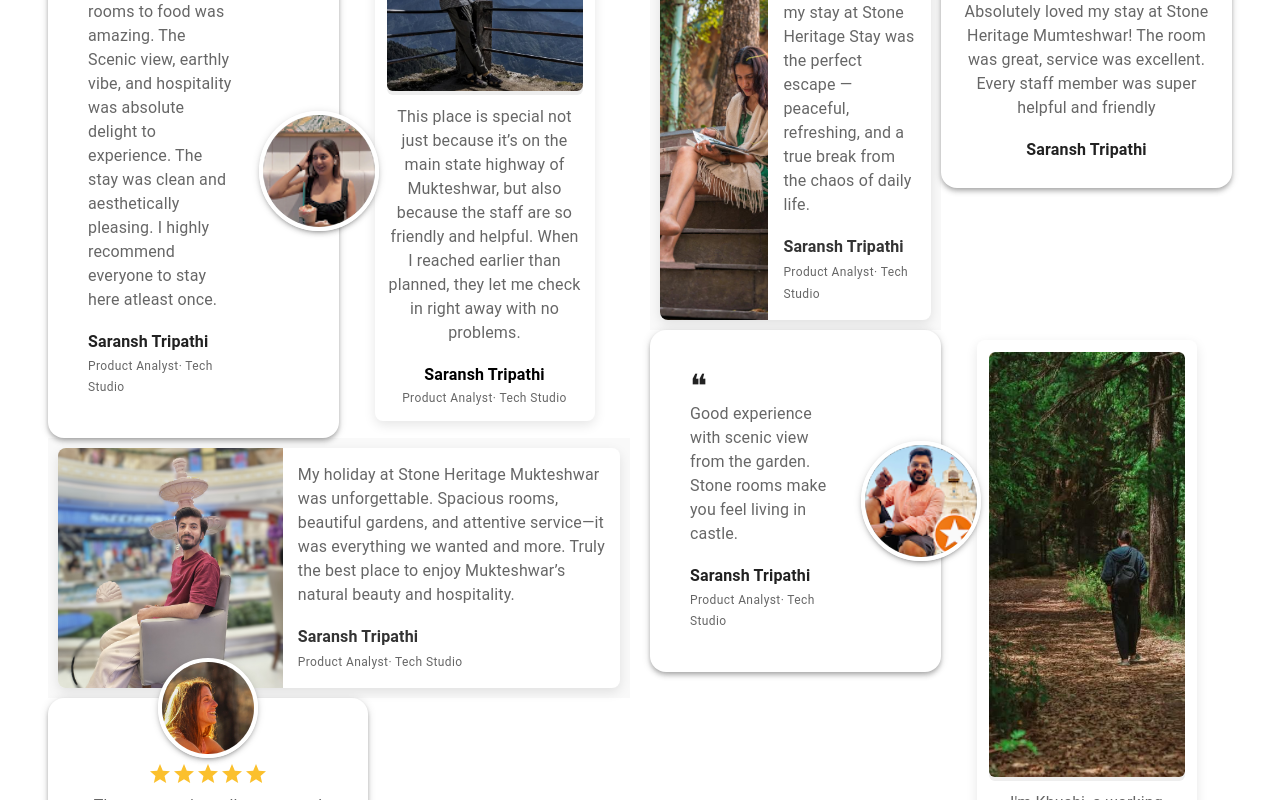
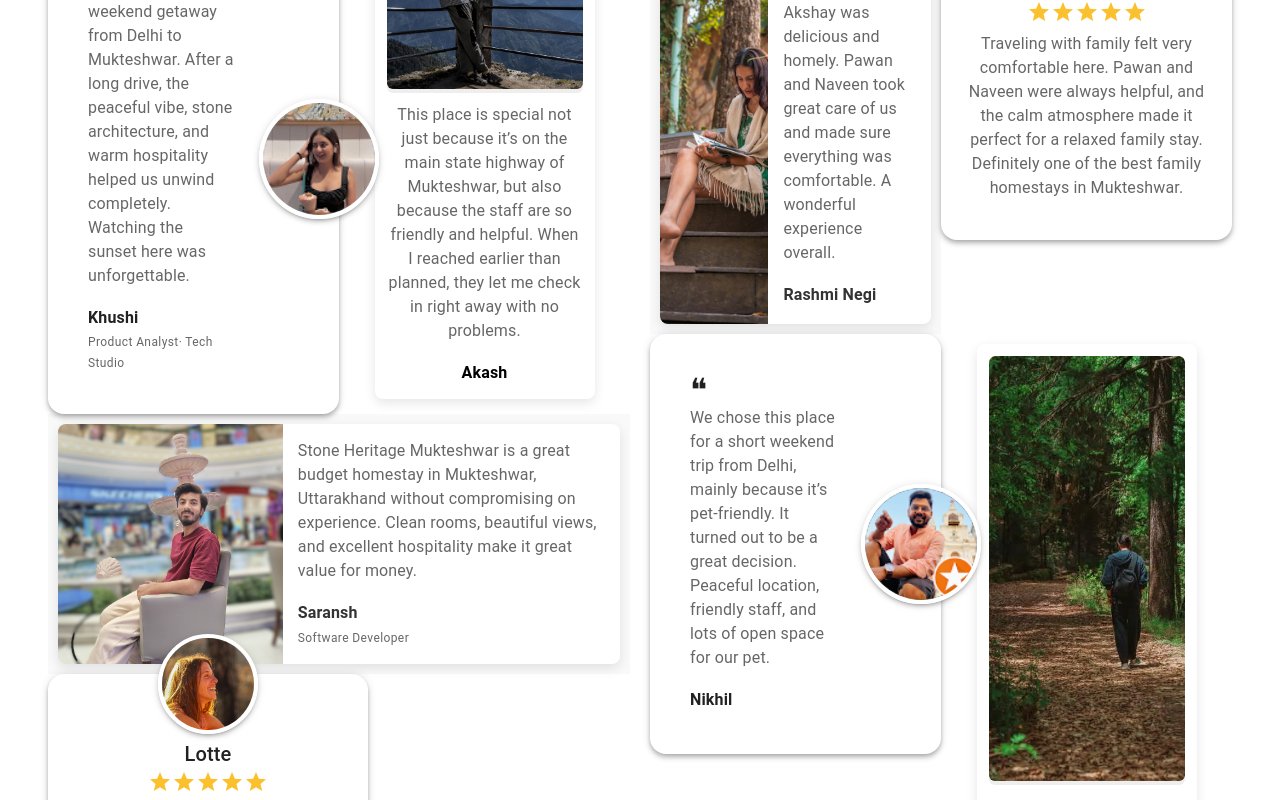
Before and after one commit to Canisam/theStoneHeritage, a React (Vite) app: page / in a window 1280 px wide. Shown: the part 1360-2160 px from the top of the page. Built offline with nearby package versions, Linux system fonts and the light colour scheme.

Commit message:
Reviews name edit

```diff
--- a/src/component/testimonialCards/MainTestimonial.jsx
+++ b/src/component/testimonialCards/MainTestimonial.jsx
@@ -13,18 +13,18 @@ const MainTestimonial = () => {
       <InnerDivA>
         <ChildDivA>
           <CardSmall>
-            <TestimonialCard2 imgText="/assets/testimonials/t4.png" />
+            <TestimonialCard2 imgText="/assets/testimonials/t4.png"  description="This was a perfect weekend getaway from Delhi to Mukteshwar. After a long drive, the peaceful vibe, stone architecture, and warm hospitality helped us unwind completely. Watching the sunset here was unforgettable." name="Khushi"/>
           </CardSmall>
           <CardSmall>
             {/* <PhotoCardTestimonial imgText="./testimonials/t2.jpg"  /> */}
-            <PhotoCardTestimonial imgText="/assets/testimonials/t2.jpg" description={"This place is special not just because it’s on the main state highway of Mukteshwar, but also because the staff are so friendly and helpful. When I reached earlier than planned, they let me check in right away with no problems."}/>
+            <PhotoCardTestimonial imgText="/assets/testimonials/t2.jpg" description={"This place is special not just because it’s on the main state highway of Mukteshwar, but also because the staff are so friendly and helpful. When I reached earlier than planned, they let me check in right away with no problems."} name="Akash" position=" "/>
 
           </CardSmall>
         </ChildDivA>
         <ChildDivB>
           <CardLarge>
-            <PhotoCardTestimonial2 imgText="/assets/testimonials/t1.jpg" description={"My holiday at Stone Heritage Mukteshwar was unforgettable. Spacious rooms, beautiful gardens, and attentive service—it was everything we wanted and more. Truly the best place to enjoy Mukteshwar’s natural beauty and hospitality."} />
-            <TestimonialCard1 imgText="/assets/testimonials/t8.jpg" description="The property is really pretty and beautifully located. The host and staff are friendly and helpful. Few cafés, restaurants and markets are all close by. It’s a perfect place for family, friends, or couple’s getaway..would surely recommend it :)"  />
+            <PhotoCardTestimonial2 imgText="/assets/testimonials/t1.jpg" description="Stone Heritage Mukteshwar is a great budget homestay in Mukteshwar, Uttarakhand without compromising on experience. Clean rooms, beautiful views, and excellent hospitality make it great value for money." name="Saransh" position="Software Developer"/>
+            <TestimonialCard1 imgText="/assets/testimonials/t8.jpg" description="We enjoyed early morning nature walks and small hikes around the property. Coming back to hot food and tea was the best feeling. This place is ideal for people who love slow travel and nature." name="Lotte"  />
 
           </CardLarge>
 
@@ -35,19 +35,19 @@ const MainTestimonial = () => {
       <InnerDivB>
         <ChildrenDivA>
           <CardSmall>
-            <PhotoCardTestimonial2 imgText="/assets/testimonials/t3.jpg" />
+            <PhotoCardTestimonial2 imgText="/assets/testimonials/t3.jpg" name="Rashmi Negi" description="The pure vegetarian food prepared by chef Akshay was delicious and homely. Pawan and Naveen took great care of us and made sure everything was comfortable. A wonderful experience overall." position=" "/>
           </CardSmall>
           <CardSmall>
-            <TestimonialCard1 imgText="/assets/testimonials/t5.jpg" description="Absolutely loved my stay at Stone Heritage Mumteshwar! The room was great, service was excellent. Every staff member was super helpful and friendly"/>
+            <TestimonialCard1 imgText="/assets/testimonials/t5.jpg" description="Traveling with family felt very comfortable here. Pawan and Naveen were always helpful, and the calm atmosphere made it perfect for a relaxed family stay. Definitely one of the best family homestays in Mukteshwar." name="Sakshi" />
           </CardSmall>
         </ChildrenDivA>
         <ChildrenDivB>
           <CardSmall>
-            <TestimonialCard2 imgText="/assets/testimonials/t6.png" description="Good experience with scenic view from the garden. Stone rooms make you feel living in castle."/>
+            <TestimonialCard2 imgText="/assets/testimonials/t6.png" description="We chose this place for a short weekend trip from Delhi, mainly because it’s pet-friendly. It turned out to be a great decision. Peaceful location, friendly staff, and lots of open space for our pet." name="Nikhil" position=" "/>
           </CardSmall>
           <CardSmall>
 
-            <PhotoCardTestimonial imgText="/assets/testimonials/t7.jpg" />
+            <PhotoCardTestimonial imgText="/assets/testimonials/t7.jpg" description="Stone Heritage Mukteshwar is an ideal choice if you’re looking for a family-friendly, pet-friendly, budget homestay in Mukteshwar. With good WiFi for workation, tasty vegetarian food, and beautiful sunsets, it offers a complete hill-stay experience." name="Gagan" position="- Maati Living"/>
           </CardSmall>
         </ChildrenDivB>
       </InnerDivB>
--- a/src/component/testimonialCards/ReviewCard2.jsx
+++ b/src/component/testimonialCards/ReviewCard2.jsx
@@ -52,9 +52,7 @@ export default function TestimonialCard1({imgText, name, description }) {
                   </Typography>
 
 
-          <Typography variant="subtitle1" fontWeight="bold">
-                               {name&&name.length>0?name:"Saransh Tripathi"}
-                                </Typography>
+
       </CardContent>
     </ReviewCard>
   );
```
